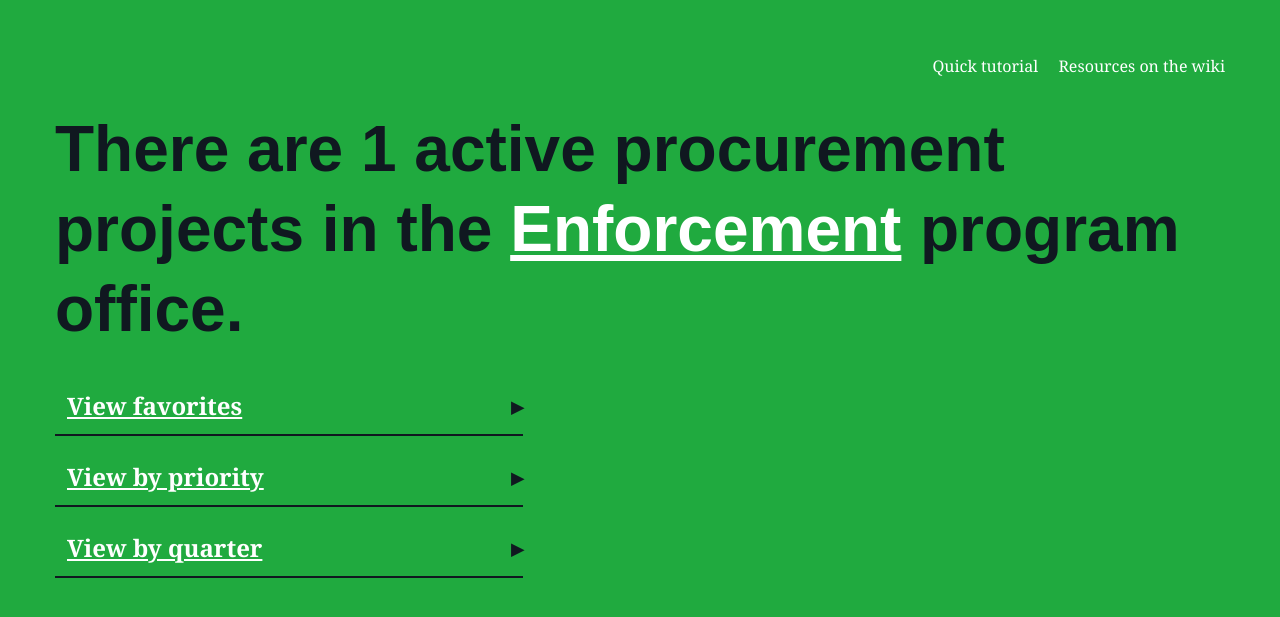
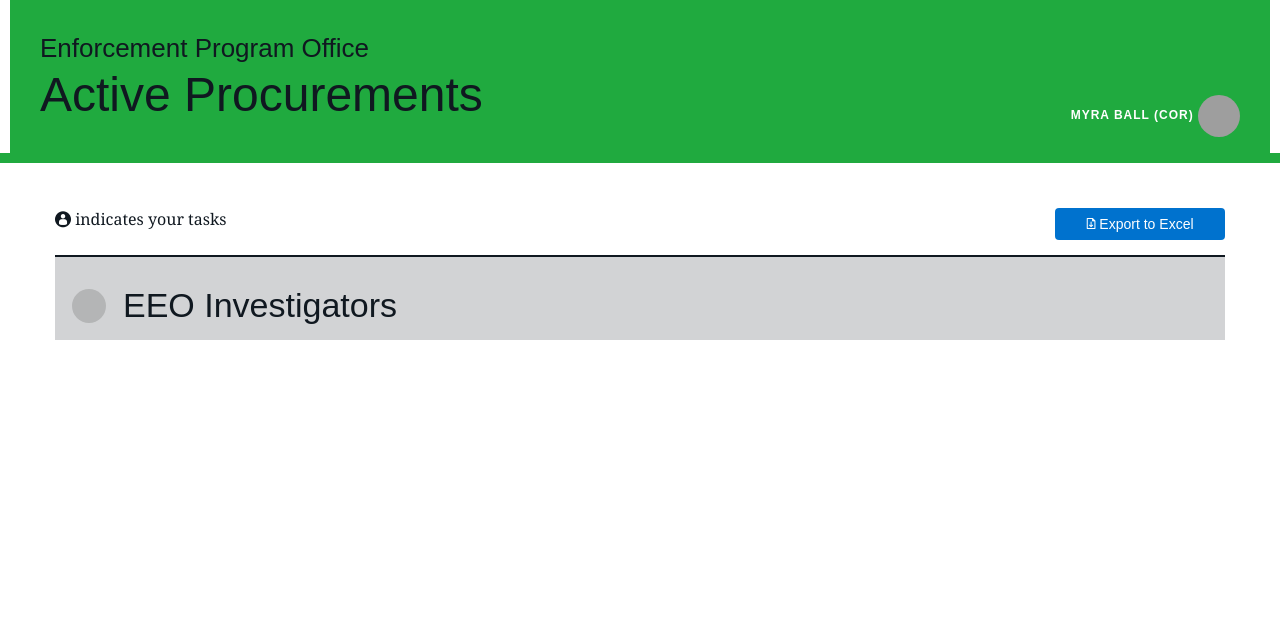
Before and after one commit to 18F/cfpb-eprocurement, a Jekyll site: the page built from enchilada/index.html, in a window 1280 px wide. Shown: the top 617 px of the page. Built offline with Jekyll 4.4.1, drawn with Linux system fonts in a browser that asks for light colours; grey boxes are pictures that could not be loaded.

Commit message:
enchilada/list/ -> enchilada/

```diff
--- a/enchilada/index.html
+++ b/enchilada/index.html
@@ -4,52 +4,40 @@ layout: default
 stylesheets:
 - enchilada.css
 
-body_class: 'site__active-overview'
-header: false
+body_class: 'site__active-list'
 
-global_nav:
-- href: '#tutorial'
-  text: Quick tutorial
-- href: '#resources'
-  text: Resources on the wiki
+title: Active Procurements
+subtitle: Enforcement Program Office
 
-offices:
-- Enforcement
-
-local_nav:
-- href: list/?filter=favorite
-  text: View favorites
-- href: list/?by=priority
-  text: View by priority
-- href: list/?by=quarter
-  text: View by quarter
+user:
+  id: warren
+  name: Myra Ball
+  role: COR
 ---
 
-<nav>
-  <ul>
-    {% for item in page.global_nav %}
-    <li><a href="#{{ item.href }}">{{ item.text }}</a></li>
-    {% endfor %}
-  </ul>
-</nav>
+<div class="input-with-btn">
+  <div class="input-with-btn_input">
+    <span class="cf-icon cf-icon-user-round"></span>
+    indicates your tasks
+  </div>
+  <div class="input-with-btn_btn">
+    <button class="btn" action="export/">
+      <span class="cf-icon cf-icon-download"></span>
+      Export to Excel
+    </button>
+  </div>
+</div>
 
-<h1>
-  {% assign num_active = site.data.procurements | size %}
-  There are <span t-text="num_active">{{ num_active }}</span>
-  active procurement project<span t-if="num_active !== 1">s</span>
-  in the
-  <select name="office">
-    {% for office in page.offices %}
-    <option{% if forloop.first %} selected{% endif %}>{{ office }}</option>
-    {% endfor %}
-  </select>
-  program office.
-</h1>
+{% for _proc in site.data.procurements %}
+  {% assign slug = _proc[0] | slugify %}
+  {% assign proc = _proc[1] | prepare_procurement %}
+  {% assign active_milestones = '' | split: '' %}
+<section class="procurement procurement-card"
+  id="{{ slug }}"
+  data-status="{{ proc_status }}"
+  data-values='{{ proc | jsonify }}'>
 
-<ul role="navigation">
-  {% for item in page.local_nav %}
-  <li role="presentation">
-    <a href="{{ item.href }}">{{ item.text }}</a>
-  </li>
-  {% endfor %}
-</ul>
+  <h1>{{ proc.name }}</h1>
+
+</section>
+{% endfor %}
```
Also changed, not shown: enchilada/list/index.html (deleted, +0 -43 lines).
